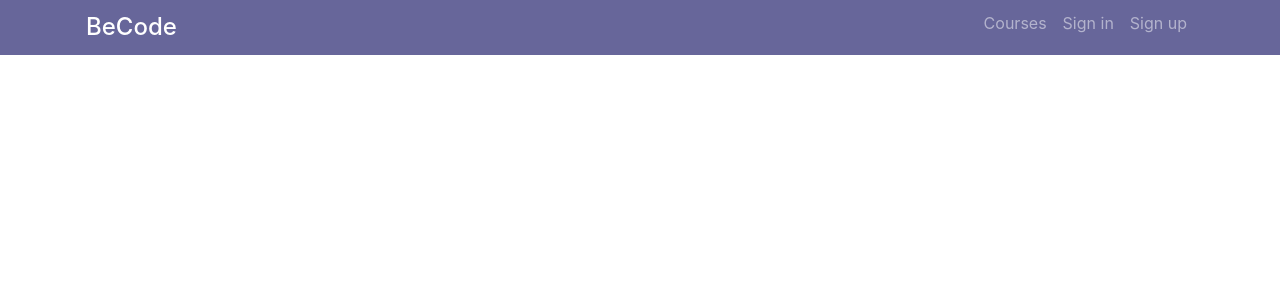
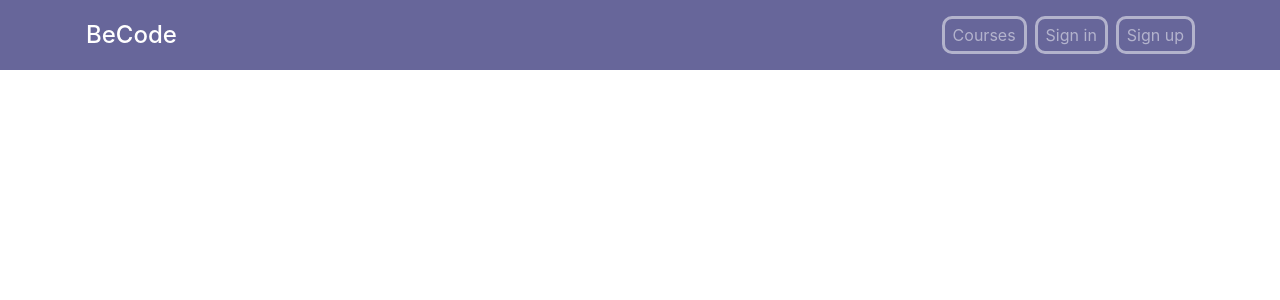
Before and after one commit to azya0/BeCode, a Flask app: page / in a window 1280 px wide. Shown: the top 300 px of the page. Run offline with Flask 2, Linux system fonts and the light colour scheme; some libraries are stand-ins or nearby versions.

Commit message:
Added border

```diff
--- a/pages/main_page.py
+++ b/pages/main_page.py
@@ -12,4 +12,10 @@ blueprint = flask.Blueprint(
 
 @blueprint.route('/')
 def main_page():
-    return flask.render_template("main.html", title='')
+    return flask.render_template("main.html", title='BeCode', postfix='')
+
+
+@blueprint.route('/courses', methods=['GET'])
+@blueprint.route('/courses/', methods=['GET'])
+def main_page():
+    return flask.render_template("main.html", title='BeCode', postfix='Courses')
--- a/pages/sign.py
+++ b/pages/sign.py
@@ -1,4 +1,5 @@
 import flask
+from werkzeug.utils import redirect
 
 from data import db_session
 from form.registration import RegistrationForm
@@ -17,7 +18,7 @@ def register():
     form = RegistrationForm()
     if form.validate_on_submit():
         return redirect('/success')
-    return flask.render_template('signin.html', title='Registration', form=form)
+    return flask.render_template('signin.html', title='BeCode: SignIn', postfix='Registration', form=form)
 
 
 @blueprint.route('/login', methods=['GET', 'POST'])
@@ -26,4 +27,4 @@ def login():
     form = LoginForm()
     if form.validate_on_submit():
         return redirect('/success')
-    return flask.render_template('signup.html', title='Login', form=form)
+    return flask.render_template('signup.html', title='BeCode: SignUp', postfix='Login', form=form)
--- a/static/own.css
+++ b/static/own.css
@@ -9,3 +9,9 @@
     font-size: 1.2rem;
     color: #ffffff;
 }
+
+.becode_nav-link {
+    border-style: solid;
+    text-align: center;
+    border-radius: 10px;
+}
--- a/templates/header.html
+++ b/templates/header.html
@@ -19,22 +19,22 @@
         <div class="container">
             <div class="row"><a href="http://127.0.0.1:5000/" class="navbar-brand mr-0">
                 <h4 class="py-0 mb-0 mr-0 ml-3">BeCode</h4>
-                </a><small class="navbar-brand py-0 mr-0 mt-2">{{ title }}</small>
+                </a><small class="navbar-brand py-0 mr-0 mt-2">{{ postfix }}</small>
             </div>
             <button class="navbar-toggler" type="button" data-toggle="collapse" data-target="#navbarContent"
             aria-controls="navbarContent" aria-expanded="false">
                 <span class="navbar-toggler-icon"></span>
             </button>
             <div class="navbar-collapse collapse justify-content-end" id="navbarContent">
-                <ul class="navbar-nav mb-2">
+                <ul class="navbar-nav">
                     <li class="nav-item">
-                        <a href="" class="nav-link py-0">Courses</a>
+                        <a href="" class="nav-link ml-2 my-2 py-1 becode_nav-link">Courses</a>
                     </li>
                     <li class="nav-item">
-                        <a href="http://127.0.0.1:5000//registration" class="nav-link py-0">Sign in</a>
+                        <a href="http://127.0.0.1:5000//registration" class="nav-link ml-2 my-2 py-1 becode_nav-link">Sign in</a>
                     </li>
                     <li class="nav-item">
-                        <a href="http://127.0.0.1:5000/login" class="nav-link py-0">Sign up</a>
+                        <a href="http://127.0.0.1:5000/login" class="nav-link ml-2 my-2 py-1 becode_nav-link">Sign up</a>
                     </li>
                 </ul>
             </div>
--- a/templates/main.html
+++ b/templates/main.html
@@ -1,5 +1,6 @@
 {% extends "header.html" %}
 
 {% block content %}
-
+    <div class="container">
+    </div>
 {% endblock %}
```
